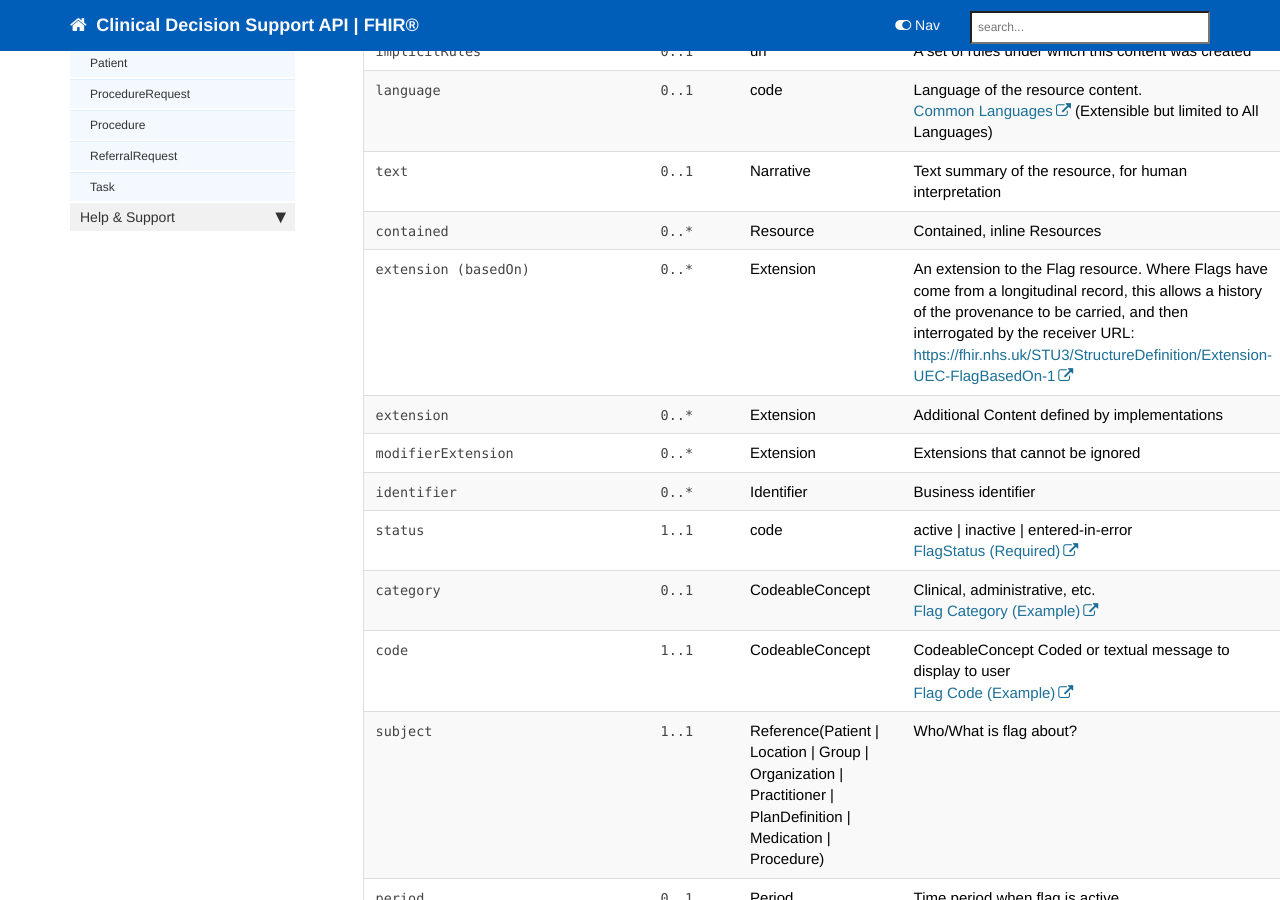
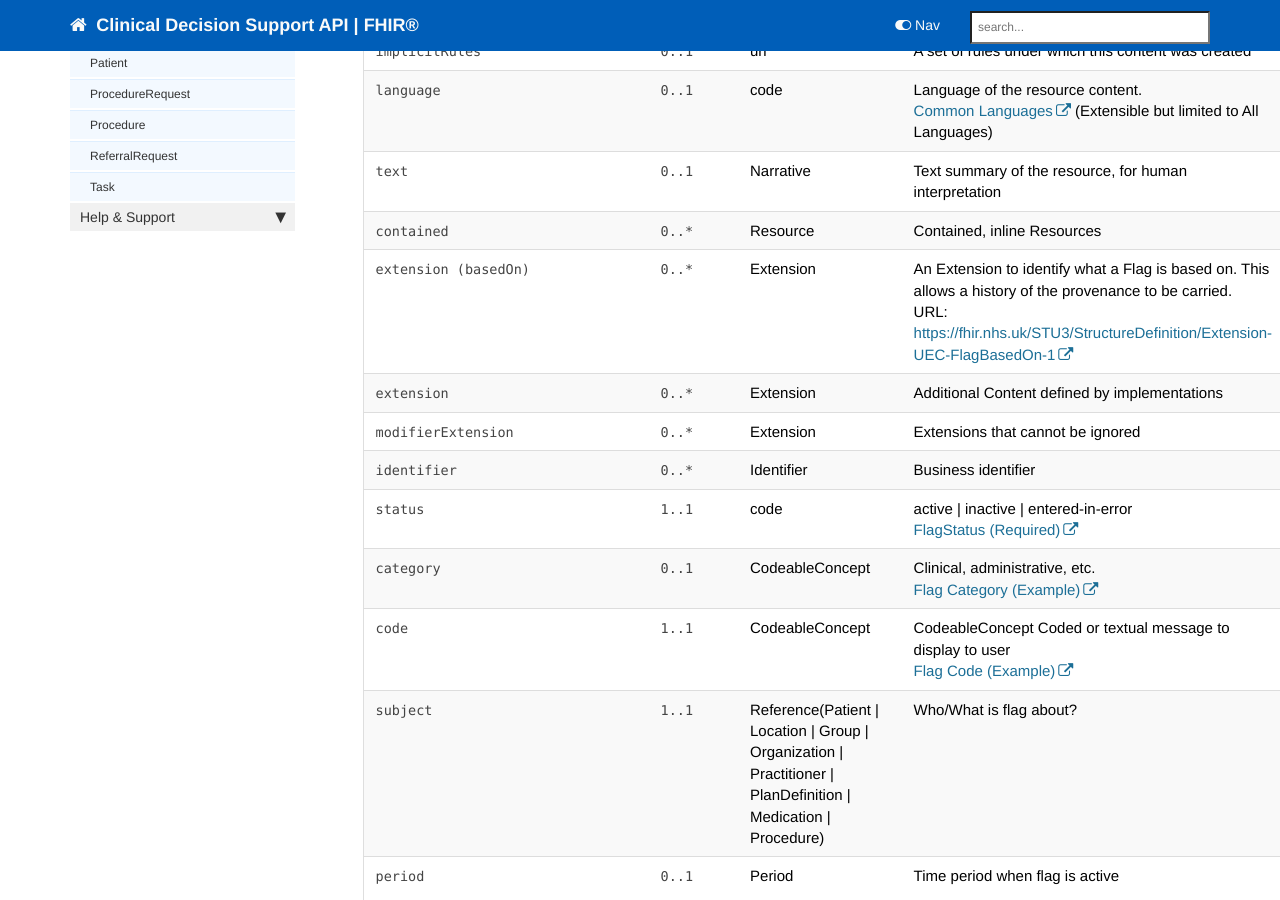
Before and after one commit to nhsconnect/FHIR-CDS, a Jekyll site: the page built from pages/explore/api_flag.md, in a window 1280 px wide and 900 px high, scrolled down 681 px. Built offline with Jekyll 4.4.1, drawn with Linux system fonts in a browser that asks for light colours; nearby versions of some CDN libraries; comment, search, counter and statistics services are not loaded.

Commit message:
Update api_flag.md

```diff
--- a/pages/explore/api_flag.md
+++ b/pages/explore/api_flag.md
@@ -73,8 +73,8 @@ Detailed implementation guidance for an `Flag` resource in the context of a CDS
   <td><code>extension (basedOn)</code></td>
     <td><code>0..*</code></td>
     <td>Extension</td>
-    <td>An extension to the Flag resource. Where Flags have come from a longitudinal record, this allows a history of the provenance to be carried, and then interrogated by the receiver
-URL: <a href="https://fhir.nhs.uk/STU3/StructureDefinition/Extension-UEC-FlagBasedOn-1">https://fhir.nhs.uk/STU3/StructureDefinition/Extension-UEC-FlagBasedOn-1</a>
+    <td>An Extension to identify what a Flag is based on. This allows a history of the provenance to be carried. <br>
+	URL: <a href="https://fhir.nhs.uk/STU3/StructureDefinition/Extension-UEC-FlagBasedOn-1">https://fhir.nhs.uk/STU3/StructureDefinition/Extension-UEC-FlagBasedOn-1</a>
 </td>
   <td>This MAY be populated.</td>
 </tr>
```
